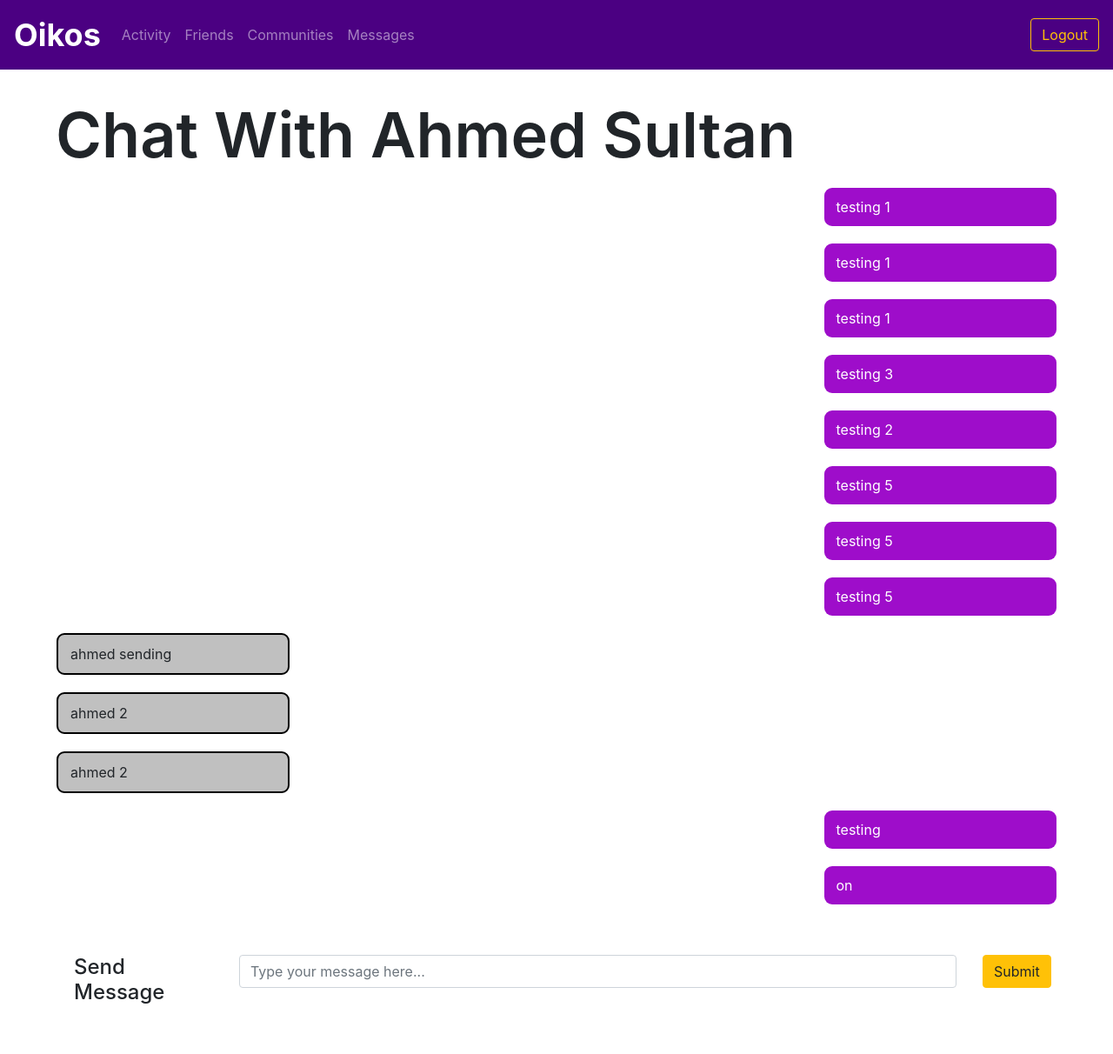
After one commit to ahmedksultan/inpeach, a Flask app: page /messages/2 in a window 1280 px wide. The commit adds this page. Shown: the whole page at 87% size. Run offline with Flask 2, Linux system fonts and the light colour scheme; data comes from the database, SQL or seed files in the repository; some libraries are stand-ins or nearby versions.

Commit message:
working chat

```diff
--- a/app.py
+++ b/app.py
@@ -5,6 +5,9 @@ from config import Config
 from utl import models
 db = models.db
 from utl import api
+from utl import friends as friendsfunctions
+from utl import messages as messagesfunctions
+from utl import users as usersfunctions
 
 app = Flask(__name__)
 app.config.from_object(Config)
@@ -31,15 +34,29 @@ def activity():
 
 @app.route("/friends")
 def friends():
-    return render_template("friends.html", user="Ahmed")
+    friendslist = friendsfunctions.getFriends(1)
+    return render_template("friends.html", friends=friendslist)
 
 @app.route("/communities")
 def communities():
     return render_template("communities.html", user="Ahmed")
 
-@app.route("/messages")
+@app.route("/messages/")
 def messages():
-    return "Work in progress!"
+    friendslist = friendsfunctions.getFriends(1)
+    return render_template("messages.html", friends=friendslist)
+
+@app.route("/messages/<contactID>")
+def chat(contactID):
+    contact = usersfunctions.getUser(contactID)
+    chat = messagesfunctions.getMessages(1, contactID)
+    return render_template("chat.html", userID = 1, contact=contact, messages=chat)
+
+@app.route("/sendmessage/<contactID>", methods=["POST"])
+def sendmessage(contactID):
+    content = request.form['content']
+    messagesfunctions.sendMessage(1, contactID, content)
+    return redirect(url_for('chat', contactID=contactID))
 
 if __name__ == "__main__":
     db.init_app(app)
--- a/static/css/style.css
+++ b/static/css/style.css
@@ -20,3 +20,25 @@
 .border-primary {
 	border-color: indigo !important;
 }
+
+.chat-bubble-left {
+	padding: 10px 14px;
+	background: silver;
+	margin: 10px 30px;
+	border-radius: 9px;
+    position: relative;
+    left: 0;
+    border: 2px solid black;
+	margin-left: -20px;
+}
+
+.chat-bubble-right {
+	padding: 10px 14px;
+    background: rgb(158, 13, 202);
+    color: white;
+	margin: 10px 30px;
+	border-radius: 9px;
+	position: relative;
+	right: 0;
+	margin-right: -20px;
+}
--- /dev/null
+++ b/templates/chat.html
@@ -0,0 +1,57 @@
+{% extends "base.html" %}
+
+{% block loginoptions %}
+    <form class="form-inline my-2 my-lg-0" action="/logout">
+        <button class="btn btn-outline-warning my-2 my-sm-0" type="submit">Logout</button>
+    </form>
+{% endblock %}
+
+{% block body %}
+    <div class="content">
+        <h1 class="display-3" style="font-weight: 600; padding-left: 5vw; padding-top: 5vh;">Chat With {{ contact.displayName }}</h1>
+    </div>
+
+    <div class="container">
+        <div class="chat-panel">
+            {% for message in messages %}
+                {% if message.senderID == userID %}
+                    <div class="row no-gutters">
+                        <div class="col-md-3 offset-md-9">
+                            <div class="chat-bubble-right">
+                                {{ message.content }}
+                            </div>
+                        </div>
+                    </div>
+                {% else %}
+                    <div class="row no-gutters">
+                        <div class="col-md-3">
+                            <div class="chat-bubble-left">
+                                {{ message.content }}
+                            </div>
+                        </div>
+                    </div>
+                {% endif %}
+            {% endfor %}
+          </div>
+        </div>
+    </div>
+
+    <div class="container my-5">
+        <form action="/sendmessage/{{ contact.userID }}" method="POST">
+            <div class="row">
+                <div class="col-md-2">
+                    <h4>Send Message</h4>
+                </div>
+                <div class="col-md-9">
+                    <input name="content" type="text" class="form-control" id="content" aria-describedby="content" placeholder="Type your message here...">
+                </div>
+                <div class="col-md-1">
+                    <button type="submit" class="btn btn-warning">Submit</button>
+                </div>
+            </div>
+        </form>
+    </div>
+{% endblock %}
+
+{% block footer %}
+{% endblock %}
--- a/utl/messages.py
+++ b/utl/messages.py
@@ -7,7 +7,7 @@ def getMessages(userID, contactID):
     # messages.append(sentMessages)
     # messages.append(receivedMessages)
     # return messages
-    messages = Message.query.filter(((Message.senderID=userID) & (Message.receiverID=contactID))|((Message.senderID=contactID) & (Message.receiverID=receiverID))).order_by(Message.timestamp.asc())
+    messages = Message.query.filter(((Message.senderID==userID) & (Message.receiverID==contactID)) | ((Message.senderID==contactID) & (Message.receiverID==userID))).order_by(Message.timestamp.asc())
     return messages
 
 def sendMessage(senderID, receiverID, content):
--- a/utl/models.py
+++ b/utl/models.py
@@ -8,7 +8,8 @@ class User(db.Model):
     email = db.Column(db.Text, unique=True, nullable=False)
     password = db.Column(db.Text, nullable=False)
     firstName = db.Column(db.Text, nullable=False)
-    lastname = db.Column(db.Text, nullable=False)
+    lastName = db.Column(db.Text, nullable=False)
+    displayName = db.Column(db.Text, nullable=False)
     grade = db.Column(db.Text, nullable=False)
 
 class Community(db.Model):
--- a/utl/users.py
+++ b/utl/users.py
@@ -1,7 +1,8 @@
 from .models import db, User
 
 def registerUser(email, password, firstName, lastName, grade):
-    user = User(email=email, password=password, firstName=firstName, lastName=lastName, grade=grade)
+    displayName = firstName + ' ' + lastName
+    user = User(email=email, password=password, firstName=firstName, lastName=lastName, displayName=displayName, grade=grade)
     db.session.add(user)
     db.session.commit()
 
@@ -10,3 +11,7 @@ def authenticateUser(email, password):
     if user == None:
         return False
     return True
+
+def getUser(userID):
+    user = User.query.filter_by(userID=userID).first()
+    return user
```
Also changed, not shown: templates/friends.html (+11 -3 lines), templates/messages.html (+24 -0 lines), site.db. Lines whose indentation alone changed are shown as unchanged.
